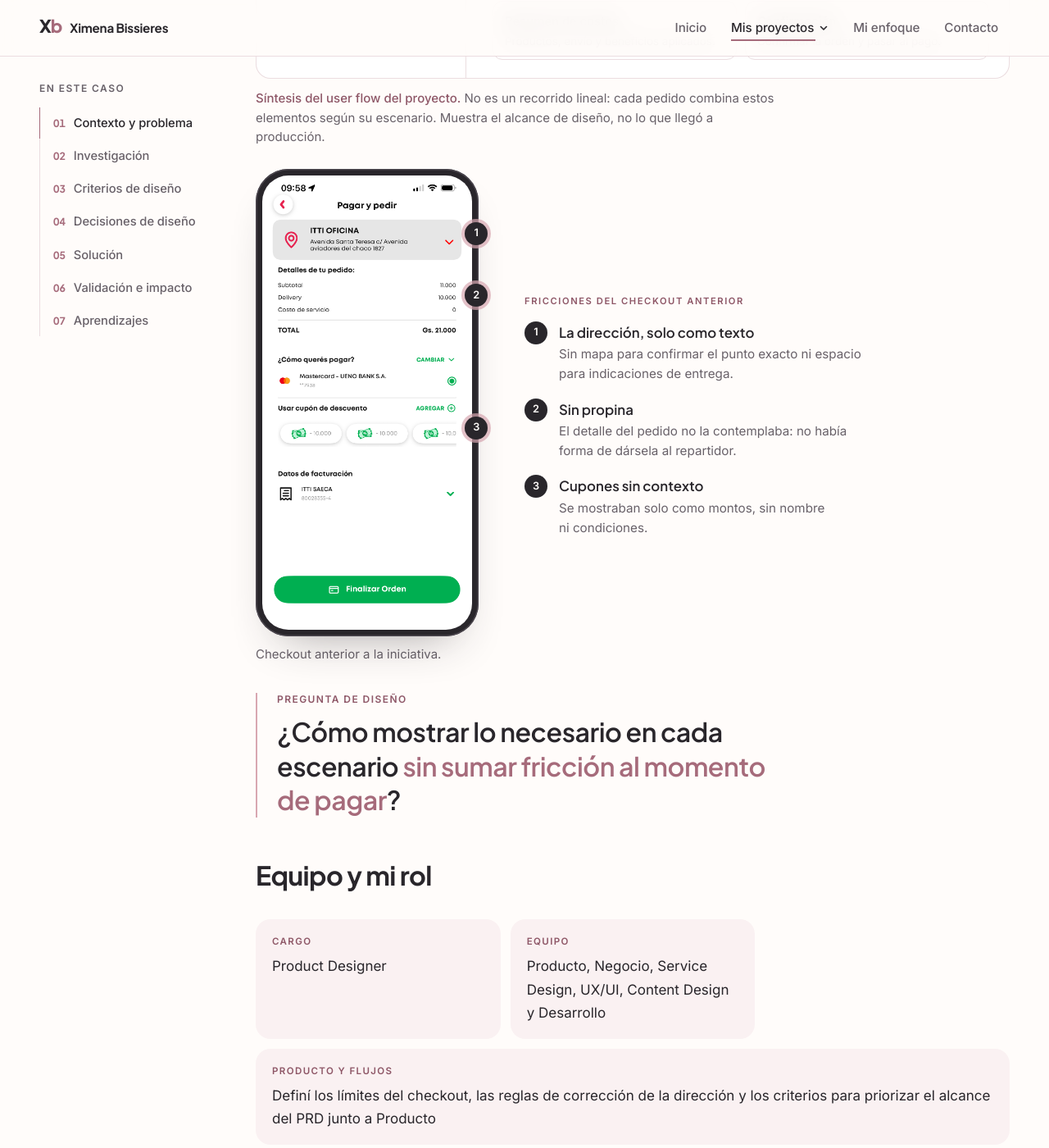
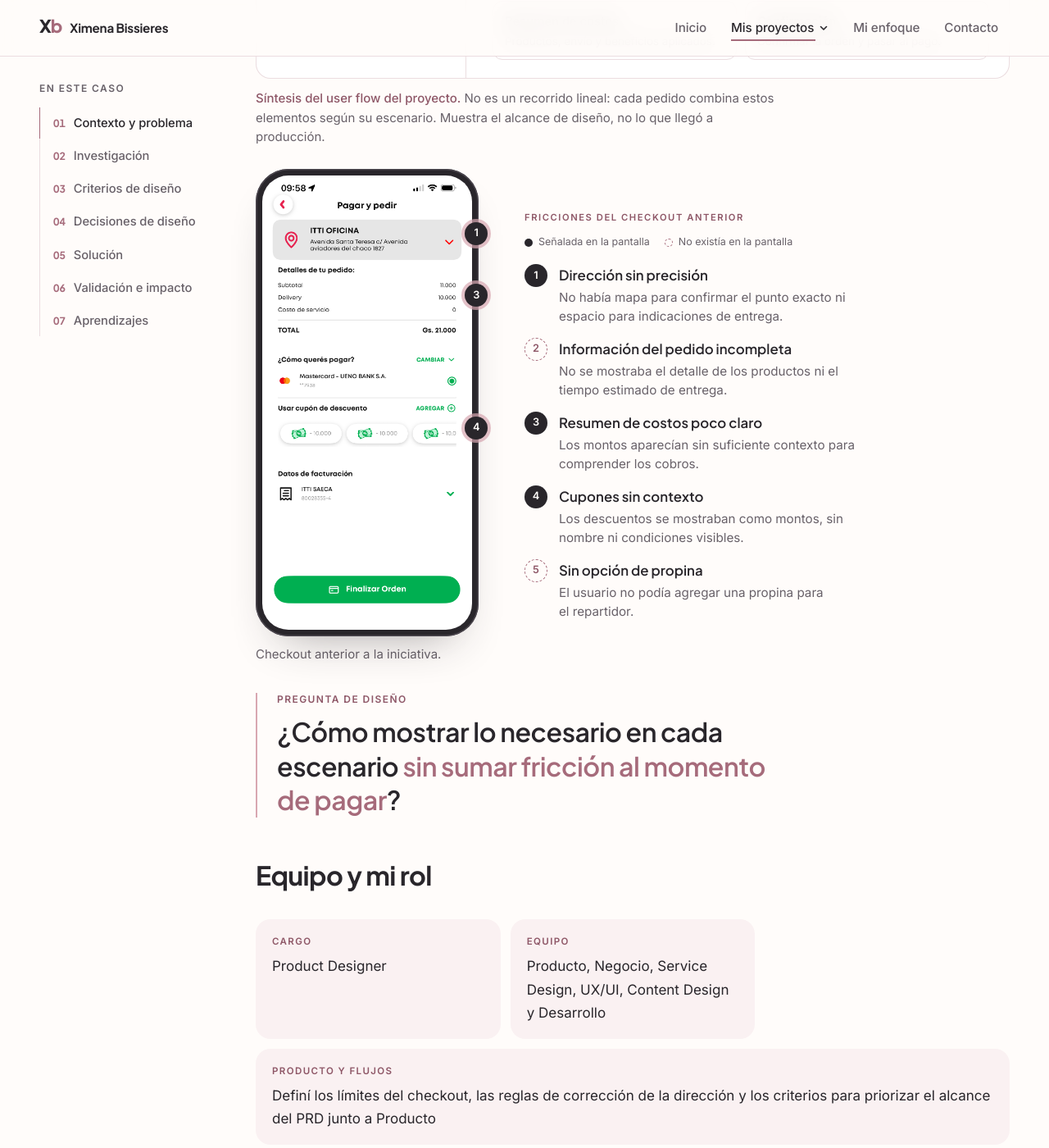
Before and after one commit to ximebissieres/Ximebissieres.github.io, a Jekyll site: the page built from proyectos/monchis.html, in a window 1280 px wide and 1400 px high, scrolled down 2230 px. Shown: the whole window at 82% size. Built offline with Jekyll 4.4.1, drawn with Linux system fonts in a browser that asks for light colours.

Commit message:
Monchis: cinco fricciones del checkout anterior
Marcadores solo sobre elementos visibles (dirección, resumen, cupones); las ausencias (detalle del pedido, propina) se anotan fuera de la pantalla con un marcador distinto.

Co-Authored-By: Claude Opus 5.5 <noreply@anthropic.com>
Claude-Session: https://claude.ai/code/session_01DJ4kQgEHjb3PtnpPBBuZ5X

```diff
--- a/assets/styles.css
+++ b/assets/styles.css
@@ -1643,3 +1643,11 @@ body { font-family: var(--sans); font-size: var(--fs-body); line-height: 1.65; f
 .asis-screen img { display: block; width: 100%; height: auto; border-radius: 32px; }
 .anatomy--phone .eyebrow { font-size: .7rem; letter-spacing: .14em; color: var(--rose-ink); }
 .ctx-question { margin-top: 8px; }
+/* Fricciones del checkout anterior: señaladas en la pantalla vs. ausentes */
+.asis-notes { gap: 14px; }
+.asis-notes li.is-absent::before { background: transparent; color: var(--rose-ink); border: 1.5px dashed var(--rose); box-sizing: border-box; }
+.asis-legend { display: flex; flex-wrap: wrap; gap: 6px 18px; margin-top: -4px; font-size: .78rem; color: var(--muted); }
+.asis-legend span { display: inline-flex; align-items: center; gap: 7px; }
+.asis-legend span::before { content: ""; width: 10px; height: 10px; border-radius: 50%; box-sizing: border-box; }
+.asis-legend .lg-on::before { background: var(--ink); }
+.asis-legend .lg-off::before { border: 1.5px dashed var(--rose); }
--- a/proyectos/monchis.html
+++ b/proyectos/monchis.html
@@ -67,17 +67,20 @@ summary: 'Rediseñamos el checkout de Monchis para simplificar decisiones, aclar
           <div class="asis-screen">
             <img src="/assets/img/monchis-checkout-anterior.webp" alt="Checkout anterior de Monchis, «Pagar y pedir»: dirección arriba, detalle de costos, método de pago, cupones mostrados solo como montos, datos de facturación y botón Finalizar orden" width="947" height="2048" loading="lazy" decoding="async">
             <span class="pin" style="left:99%;top:13.8%" aria-hidden="true">1</span>
-            <span class="pin" style="left:99%;top:27%" aria-hidden="true">2</span>
-            <span class="pin" style="left:99%;top:55.4%" aria-hidden="true">3</span>
+            <span class="pin" style="left:99%;top:27%" aria-hidden="true">3</span>
+            <span class="pin" style="left:99%;top:55.4%" aria-hidden="true">4</span>
           </div>
           <figcaption class="fig-cap">Checkout anterior a la iniciativa.</figcaption>
         </figure>
         <div class="stack">
           <p class="eyebrow">Fricciones del checkout anterior</p>
-          <ol class="anatomy-notes">
-            <li><h3>La dirección, solo como texto</h3><p>Sin mapa para confirmar el punto exacto ni espacio para indicaciones de entrega.</p></li>
-            <li><h3>Sin propina</h3><p>El detalle del pedido no la contemplaba: no había forma de dársela al repartidor.</p></li>
-            <li><h3>Cupones sin contexto</h3><p>Se mostraban solo como montos, sin nombre ni condiciones.</p></li>
+          <p class="asis-legend"><span class="lg-on">Señalada en la pantalla</span><span class="lg-off">No existía en la pantalla</span></p>
+          <ol class="anatomy-notes asis-notes">
+            <li><h3>Dirección sin precisión</h3><p>No había mapa para confirmar el punto exacto ni espacio para indicaciones de entrega.</p></li>
+            <li class="is-absent"><h3>Información del pedido incompleta</h3><p>No se mostraba el detalle de los productos ni el tiempo estimado de entrega.</p></li>
+            <li><h3>Resumen de costos poco claro</h3><p>Los montos aparecían sin suficiente contexto para comprender los cobros.</p></li>
+            <li><h3>Cupones sin contexto</h3><p>Los descuentos se mostraban como montos, sin nombre ni condiciones visibles.</p></li>
+            <li class="is-absent"><h3>Sin opción de propina</h3><p>El usuario no podía agregar una propina para el repartidor.</p></li>
           </ol>
         </div>
       </div>
```
